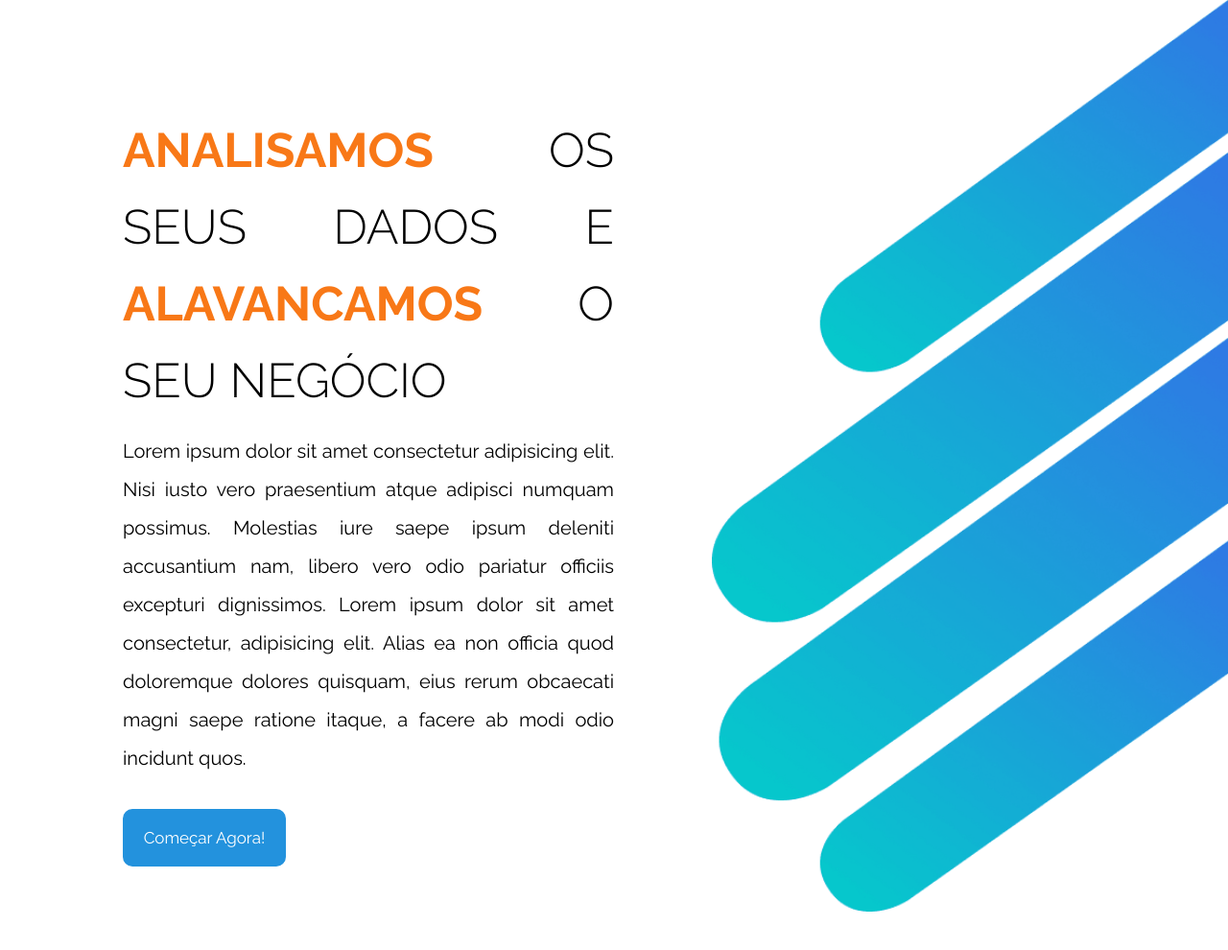
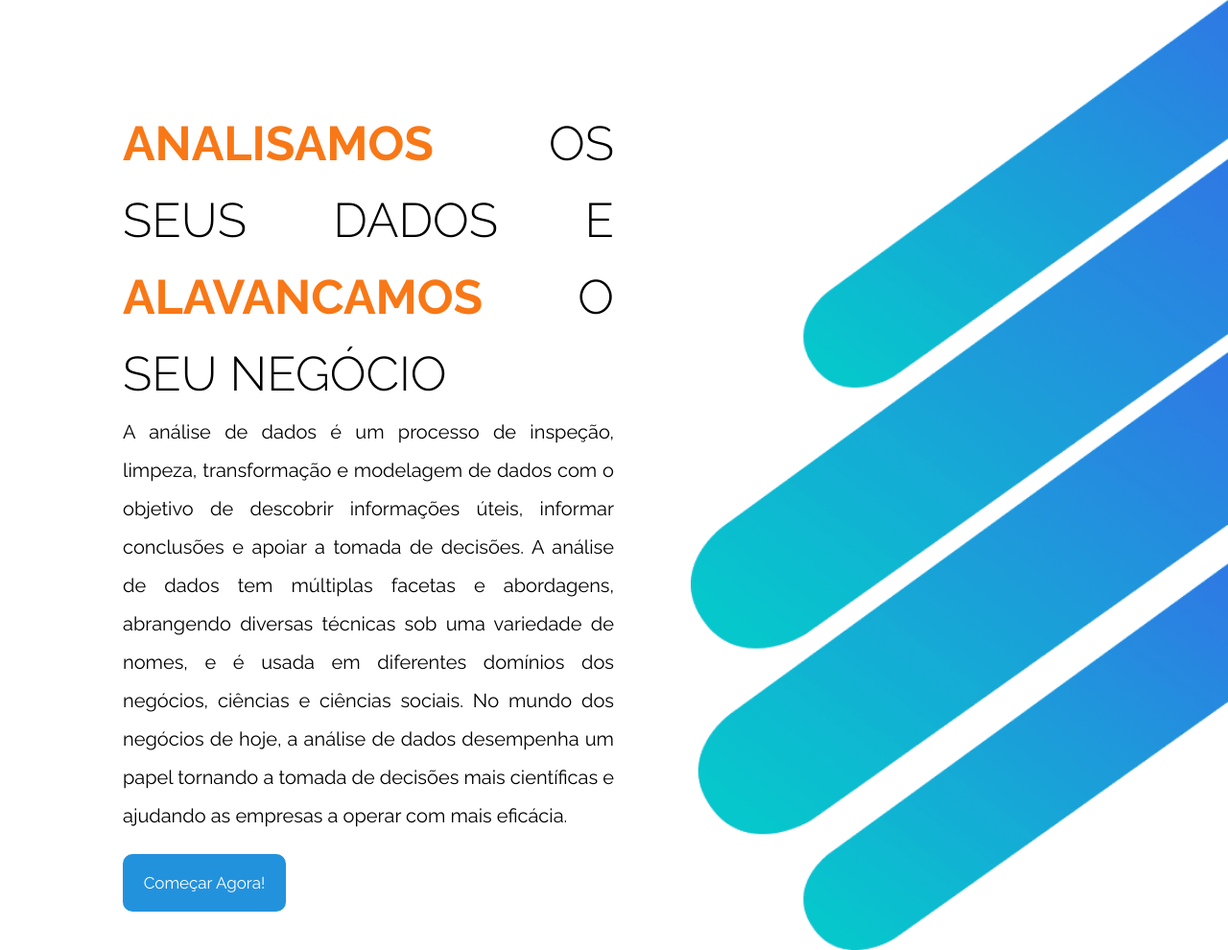
Before and after one commit to gustlok1/starlysis, a PHP site: page / in a window 1280 px wide. Shown: the part 90-1080 px from the top of the page at 96% size. Before the commit the page ends 1040 px from the top, so only its background shows below. Run offline with PHP 8.4, Linux system fonts and the light colour scheme.

Commit message:
commit10

```diff
--- a/index.php
+++ b/index.php
@@ -18,10 +18,11 @@
     <main class="main">
         <section class="main--textos center">
             <h1 class="main--titulo"><span class="c-laranja bold">Analisamos <br> </span> os seus dados e <span class="c-laranja bold"><br>alavancamos<br></span> o seu negócio</h1>
-            <p class="main--texto">
-                Lorem ipsum dolor sit amet consectetur adipisicing elit. Nisi iusto vero praesentium atque adipisci numquam possimus.
-                Molestias iure saepe ipsum deleniti accusantium nam, libero vero odio pariatur officiis excepturi dignissimos.
-                Lorem ipsum dolor sit amet consectetur, adipisicing elit. Alias ea non officia quod doloremque dolores quisquam, eius rerum obcaecati magni saepe ratione itaque, a facere ab modi odio incidunt quos.
+            <p class="main--texto">A análise de dados é um processo de inspeção, limpeza, transformação e modelagem de dados com o objetivo
+                de descobrir informações úteis, informar conclusões e apoiar a tomada de decisões. A análise de dados tem múltiplas facetas
+                e abordagens, abrangendo diversas técnicas sob uma variedade de nomes, e é usada em diferentes domínios dos negócios,
+                ciências e ciências sociais. No mundo dos negócios de hoje, a análise de dados desempenha um papel tornando a tomada de
+                decisões mais científicas e ajudando as empresas a operar com mais eficácia.
             </p>
             <a href="./cadastro_starlysis.php"><button class="main--botao">Começar Agora!</button></a>
         </section>
--- a/sobre_starlysis.php
+++ b/sobre_starlysis.php
@@ -20,7 +20,7 @@
             <h1>ANÁLISE DE DADOS</h1>
             <p>Lorem Ipsum is simply dummy text of the printing and typesetting industry. Lorem Ipsum has been the industry's standard dummy text ever since the 1500s.</p>
         </section>
-        <img src="./src/imgs/grapich2.png" alt="gráfico" class="main1--grafico">
+        <img src="./src/imgs/graphics.png" alt="gráfico" class="main1--grafico">
     </main>
 
     <main class="main1 m2">
```
